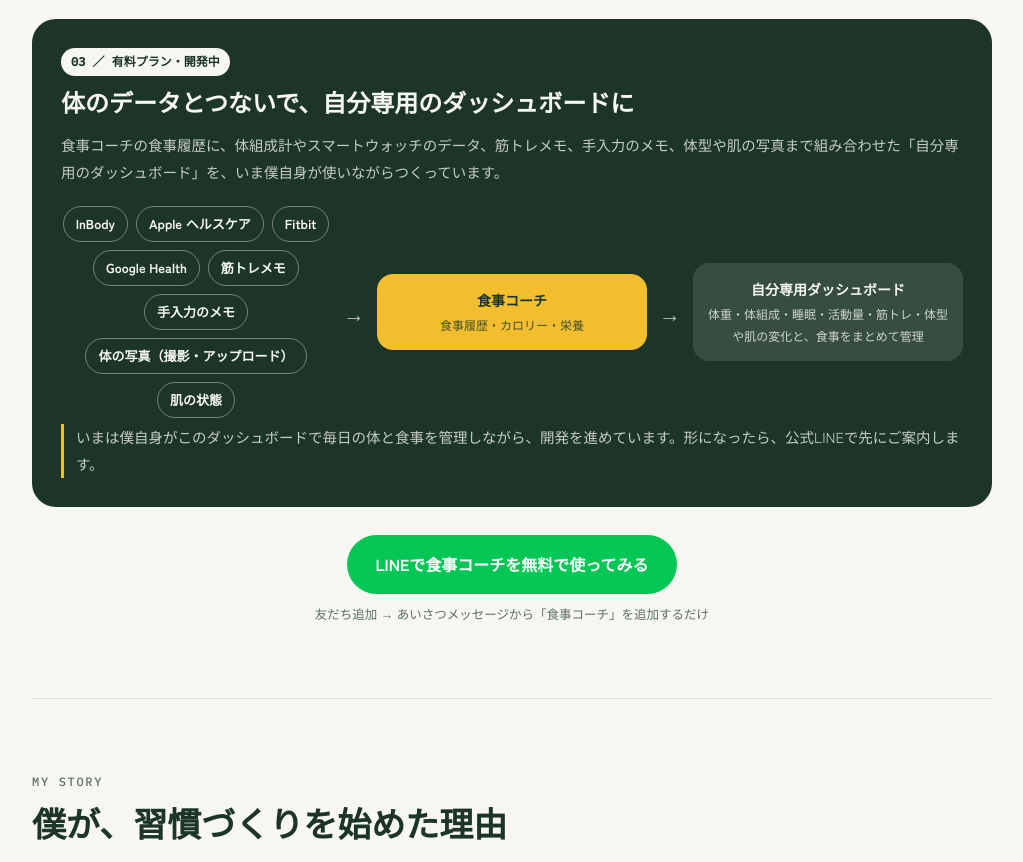
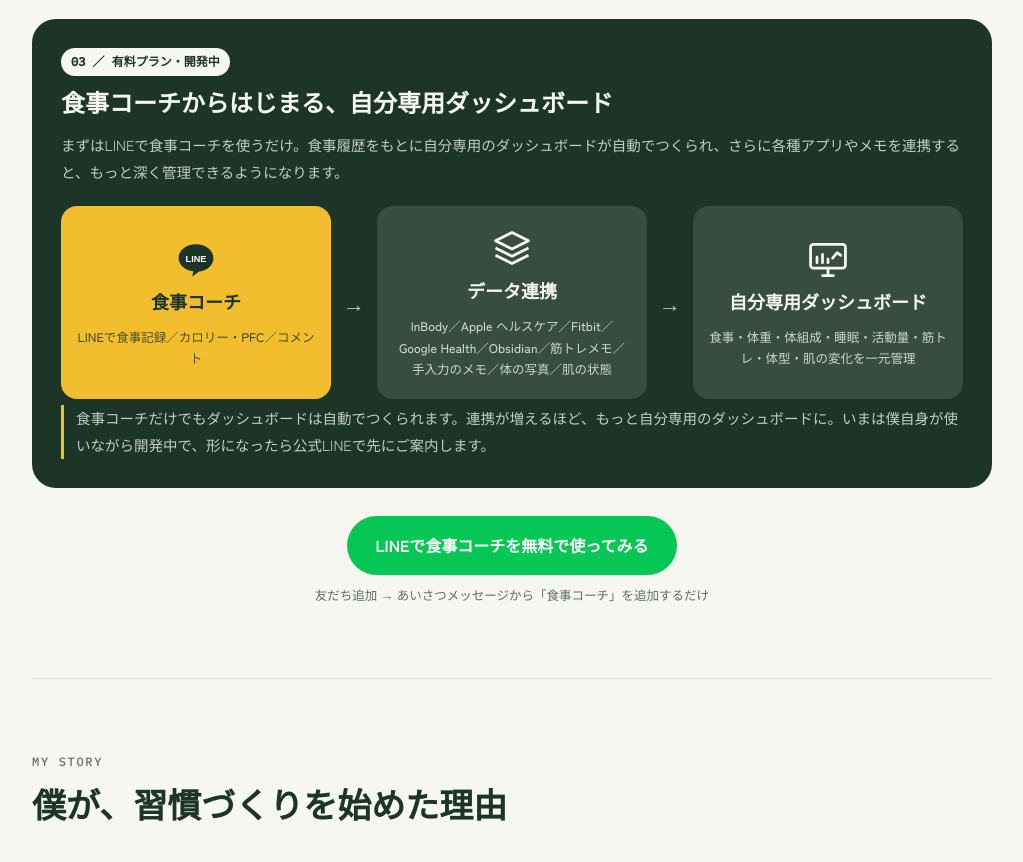
Before and after one commit to ghiroe9-ctrl/hirogohan-site, a plain HTML site: page index.html in a window 1280 px wide. Shown: the part 4789-5651 px from the top of the page, without its empty margins (128-1151 px from the left). Drawn offline with Linux system fonts and the light colour scheme; a web font is replaced by a local one.

Commit message:
03 有料プランの図を「食事コーチ → データ連携 → 自分専用ダッシュボード」の順に修正
Co-Authored-By: Claude Opus 5.5 <noreply@anthropic.com>
Claude-Session: https://claude.ai/code/session_01Jrmm33akqLaUzo4mQRmNqr

```diff
--- a/index.html
+++ b/index.html
@@ -239,6 +239,11 @@ button.btn{border:0;font:inherit;font-weight:700;cursor:pointer}
 .srcs span{font-size:13px;font-weight:700;border:1.5px solid color-mix(in srgb,var(--bg) 40%,transparent);border-radius:99px;padding:5px 12px}
 .node{border-radius:16px;padding:14px;text-align:center;font-weight:700;font-size:14px;background:color-mix(in srgb,var(--bg) 12%,transparent)}
 .node.hub{background:var(--sun);color:#1D3529}
+.flow3 .node{display:grid;justify-items:center;gap:6px;padding:20px 16px;min-height:100%;align-content:center;box-sizing:border-box}
+.flow3 .node b{font-size:18px;font-family:var(--display)}
+.flow3 .node small{line-height:1.7;font-size:12.5px}
+.nico{width:44px;height:44px;display:block}.nico svg{width:100%;height:100%}
+.flow3{align-items:stretch}.flow3 .arrow{align-self:center}
 .node small{display:block;font-weight:500;font-size:12px;opacity:.8}
 .pro-note{margin-top:16px;font-size:13.5px;border-left:3px solid var(--sun);padding-left:12px;color:color-mix(in srgb,var(--bg) 85%,transparent)}
 .how-cta{display:grid;justify-items:center;gap:8px;text-align:center;margin-top:6px}
@@ -520,16 +525,16 @@ nav .logo-sub{display:none}
 
       <div class="how-block pro">
         <div class="how-label"><i>03 ／ 有料プラン・開発中</i></div>
-        <h4>体のデータとつないで、自分専用のダッシュボードに</h4>
-        <p>食事コーチの食事履歴に、体組成計やスマートウォッチのデータ、筋トレメモ、手入力のメモ、体型や肌の写真まで組み合わせた「自分専用のダッシュボード」を、いま僕自身が使いながらつくっています。</p>
-        <div class="flow">
-          <div class="srcs"><span>InBody</span><span>Apple ヘルスケア</span><span>Fitbit</span><span>Google Health</span><span>筋トレメモ</span><span>手入力のメモ</span><span>体の写真（撮影・アップロード）</span><span>肌の状態</span></div>
+        <h4>食事コーチからはじまる、自分専用ダッシュボード</h4>
+        <p>まずはLINEで食事コーチを使うだけ。食事履歴をもとに自分専用のダッシュボードが自動でつくられ、さらに各種アプリやメモを連携すると、もっと深く管理できるようになります。</p>
+        <div class="flow flow3">
+          <div class="node hub"><span class="nico"><svg viewBox="0 0 48 48" aria-hidden="true"><path d="M24 8C13.5 8 5 14.6 5 22.8c0 7.3 6.8 13.5 16 14.6l-1 5.6 7.4-5.5C36.6 36.7 43 30.4 43 22.8 43 14.6 34.5 8 24 8z" fill="#1D3529"/><text x="24" y="27" text-anchor="middle" font-size="10" font-weight="800" fill="#fff" font-family="sans-serif">LINE</text></svg></span><b>食事コーチ</b><small>LINEで食事記録／カロリー・PFC／コメント</small></div>
           <div class="arrow" aria-hidden="true">→</div>
-          <div class="node hub">食事コーチ<small>食事履歴・カロリー・栄養</small></div>
+          <div class="node"><span class="nico"><svg viewBox="0 0 48 48" fill="none" stroke="currentColor" stroke-width="3" stroke-linejoin="round" aria-hidden="true"><path d="M24 7 6 16l18 9 18-9z"/><path d="m6 24 18 9 18-9"/><path d="m6 32 18 9 18-9"/></svg></span><b>データ連携</b><small>InBody／Apple ヘルスケア／Fitbit／Google Health／Obsidian／筋トレメモ／手入力のメモ／体の写真／肌の状態</small></div>
           <div class="arrow" aria-hidden="true">→</div>
-          <div class="node">自分専用ダッシュボード<small>体重・体組成・睡眠・活動量・筋トレ・体型や肌の変化と、食事をまとめて管理</small></div>
+          <div class="node"><span class="nico"><svg viewBox="0 0 48 48" fill="none" stroke="currentColor" stroke-width="3" stroke-linecap="round" stroke-linejoin="round" aria-hidden="true"><rect x="5" y="8" width="38" height="26" rx="3"/><path d="M18 42h12M24 34v8M12 28v-6M18 28v-9M24 28v-4M29 23l5-6 4 3"/></svg></span><b>自分専用ダッシュボード</b><small>食事・体重・体組成・睡眠・活動量・筋トレ・体型・肌の変化を一元管理</small></div>
         </div>
-        <p class="pro-note">いまは僕自身がこのダッシュボードで毎日の体と食事を管理しながら、開発を進めています。形になったら、公式LINEで先にご案内します。</p>
+        <p class="pro-note">食事コーチだけでもダッシュボードは自動でつくられます。連携が増えるほど、もっと自分専用のダッシュボードに。いまは僕自身が使いながら開発中で、形になったら公式LINEで先にご案内します。</p>
       </div>
 
       <div class="how-cta">
```
